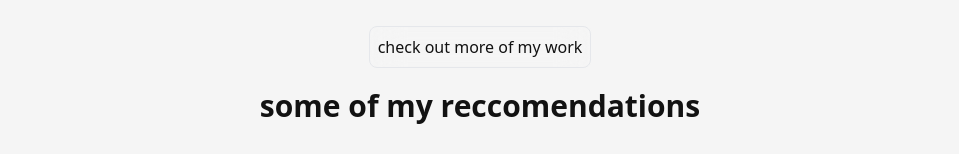
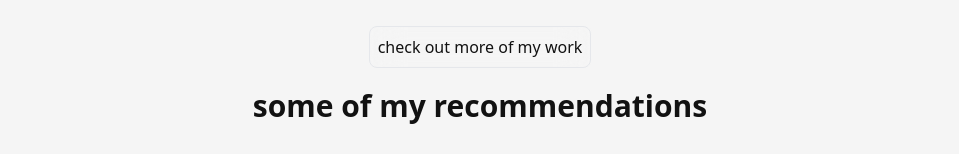
Before and after one commit to harshmathurx/harsh-paper-portfolio, a Next.js app: page / in a window 1280 px wide. Shown: the part 957-1111 px from the top of the page, without its empty margins (160-1119 px from the left). Built offline with nearby package versions, Linux system fonts and the light colour scheme.

Commit message:
recommendations spelling

```diff
--- a/pages/index.js
+++ b/pages/index.js
@@ -50,7 +50,7 @@ export default function Home() {
       </div>
       <div className='flex flex-col justify-center items-center text-center'>
         <p className='text-3xl font-semibold my-5'>
-          some of my reccomendations
+          some of my recommendations
         </p>
         <div className='mb-5 flex flex-row justify-center flex-wrap items-center'>
           <ReccoCard imageSrc="/images/barry.jpg" reccoLink="/" />
```
